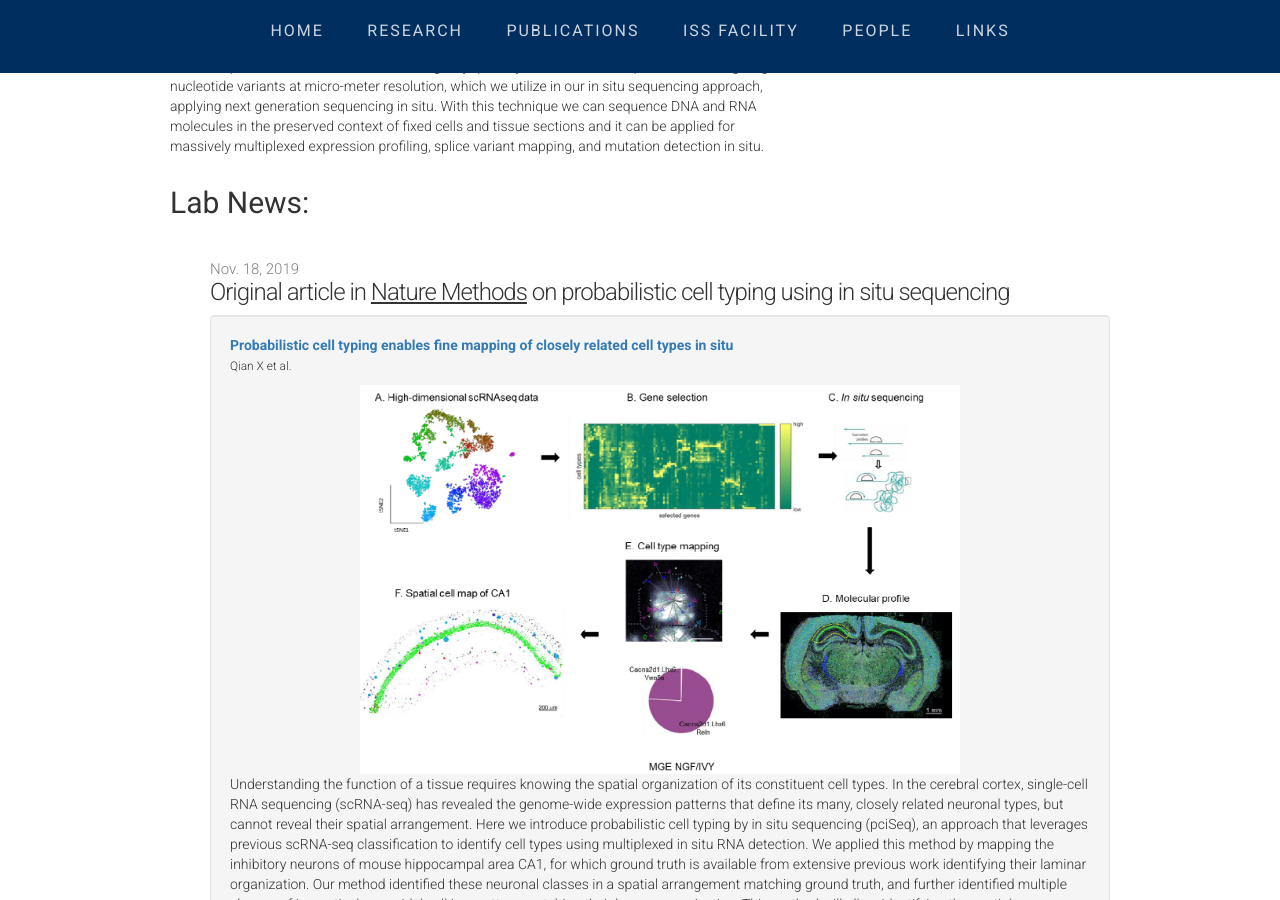
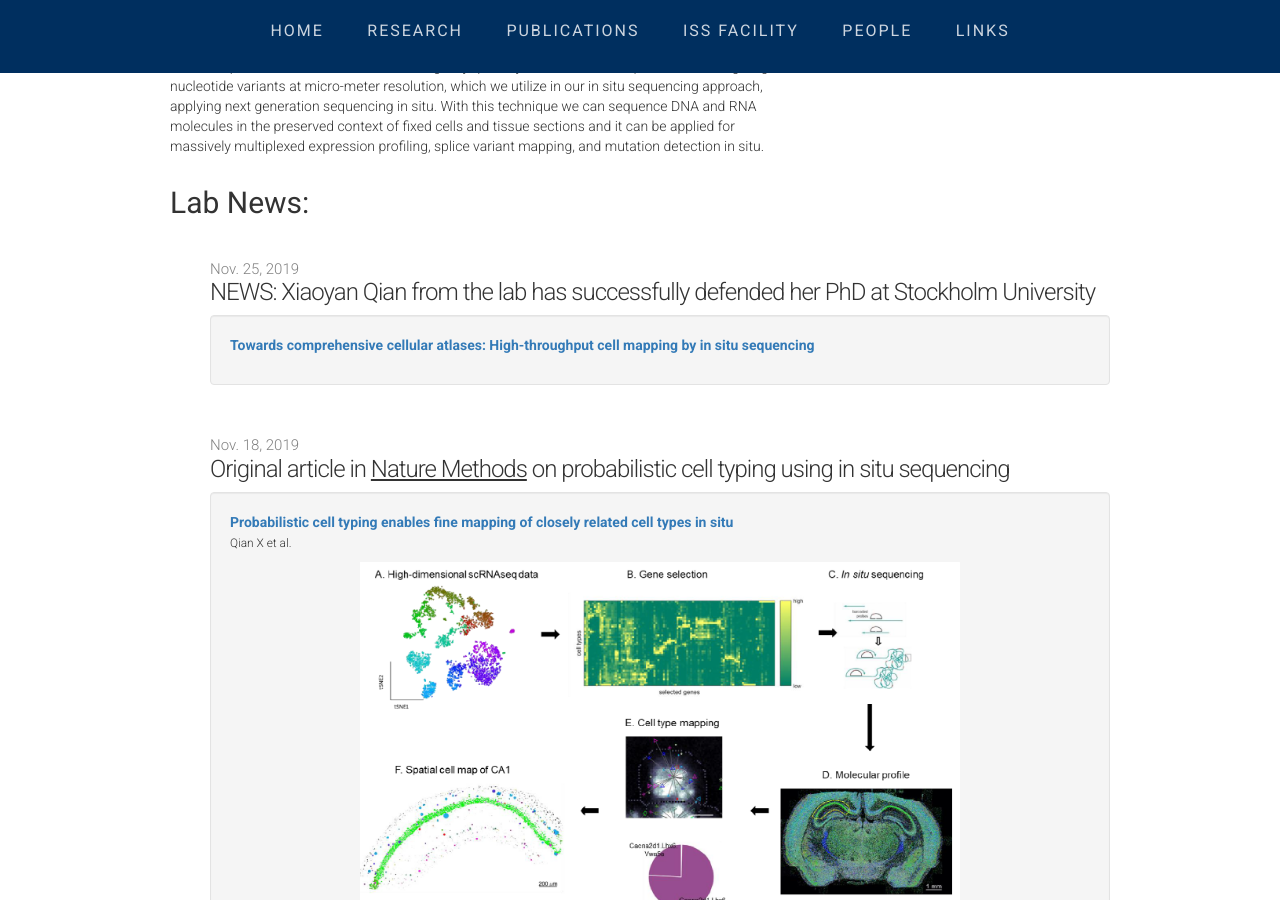
Before and after one commit to flintott/NilssonLab, a Jekyll site: the page index.html, which Jekyll copies as it is, in a window 1280 px wide and 900 px high, scrolled down 874 px. Built offline with Jekyll 4.4.1, drawn with Linux system fonts in a browser that asks for light colours; comment, search, counter and statistics services are not loaded.

Commit message:
Update index.html

```diff
--- a/index.html
+++ b/index.html
@@ -132,6 +132,19 @@
       <h2>Lab News:</h2>
         <p>&nbsp;</p>
       <ul class="posts">
+
+	<li>
+          <span class="post-date">Nov. 25, 2019</span>
+          <span class="post-link">NEWS: Xiaoyan Qian from the lab has successfully defended her PhD at Stockholm University<span>
+        </li>
+        <div class="well">
+          <li class="media">
+	      <div class="media-body">
+           <strong class="media-heading"><a href="http://www.diva-portal.org/smash/record.jsf?pid=diva2%3A1359663&dswid=-7721">Towards comprehensive cellular atlases: High-throughput cell mapping by in situ sequencing</a></strong>
+            </div>
+          </li>
+        </div>
+<p>&nbsp;</p>
 
 	<li>
           <span class="post-date">Nov. 18, 2019</span>
```
